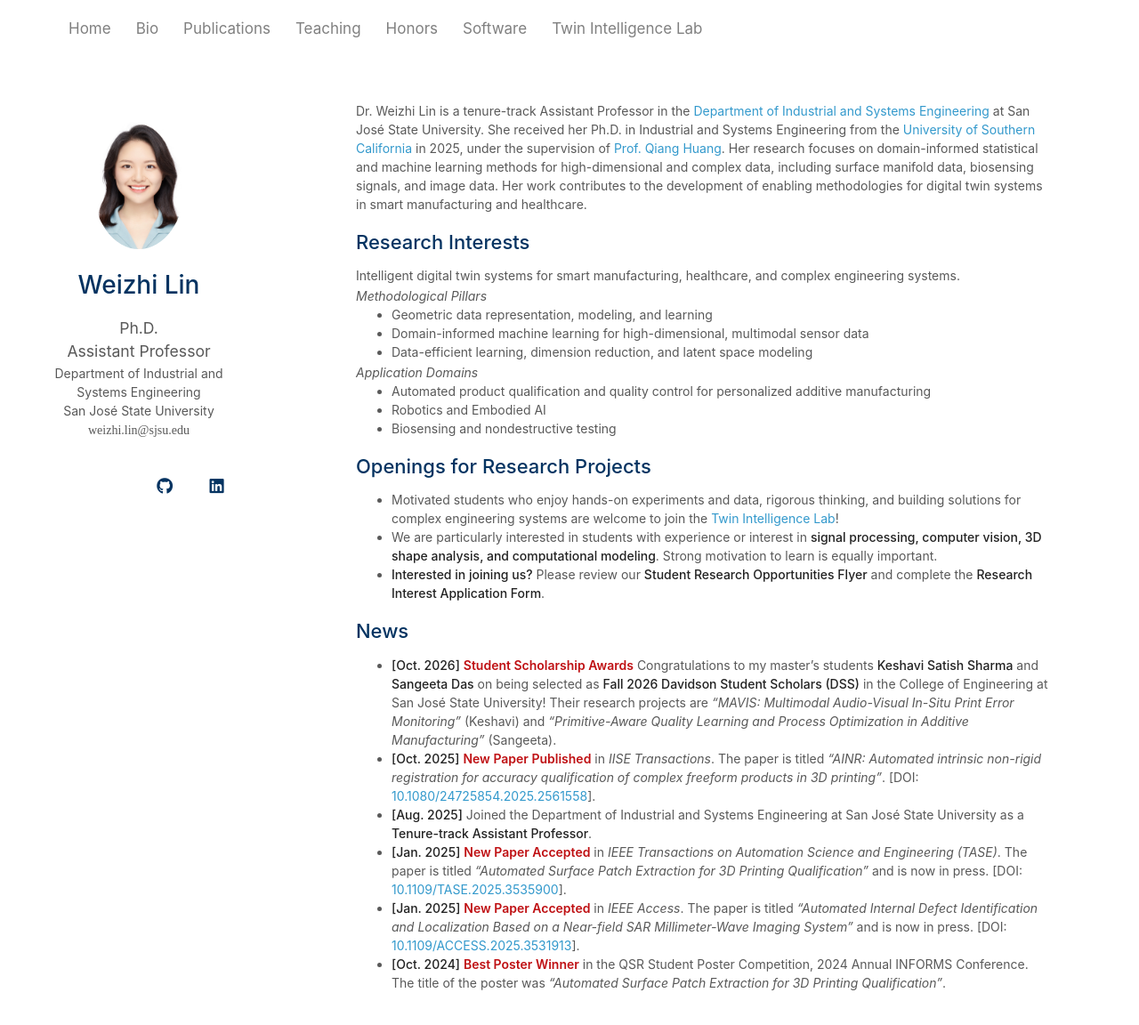
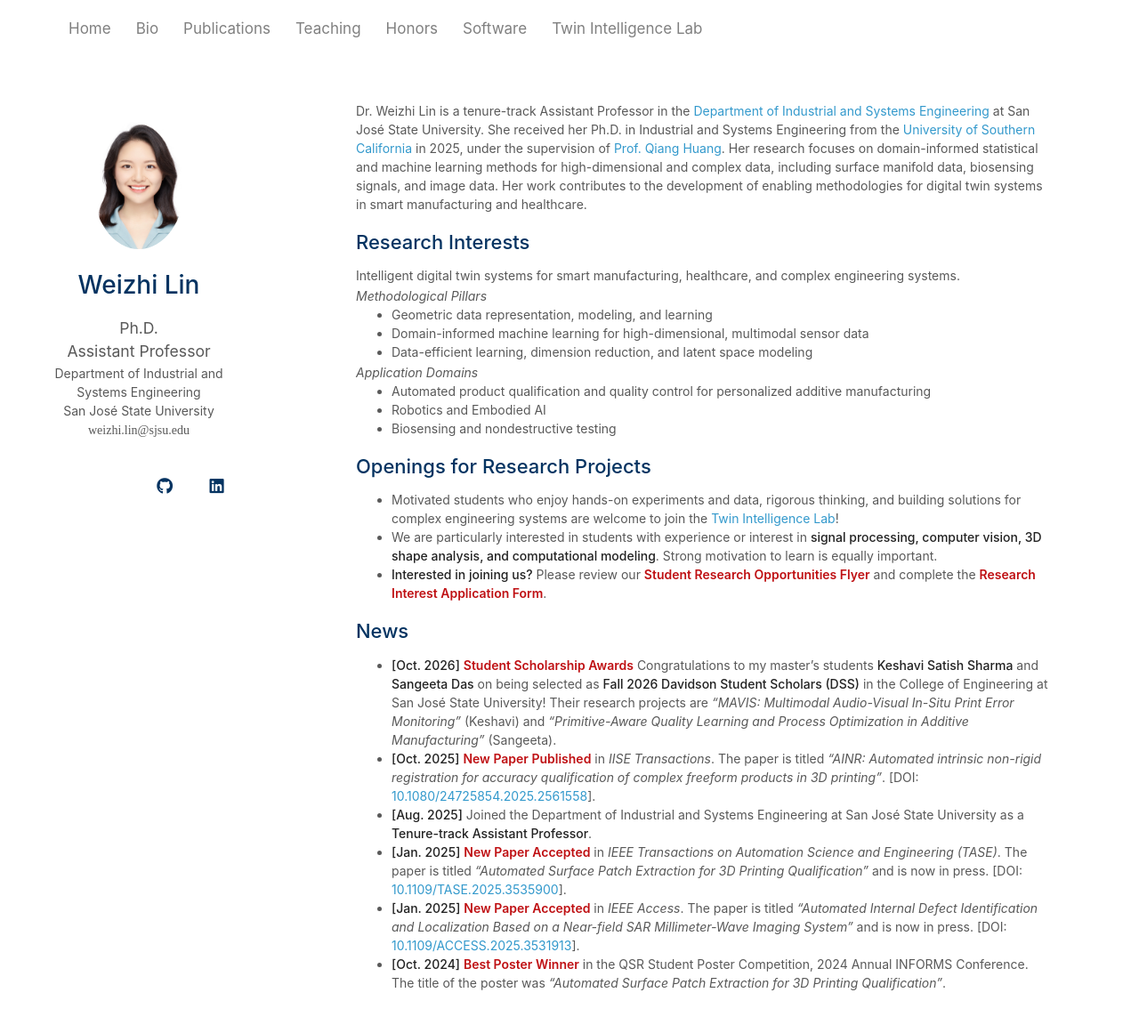
Before and after one commit to weizhi-lin/weizhi-lin.github.io, a Jekyll site: the page built from index.md, in a window 1280 px wide and 1206 px high. Shown: the top 1152 px of the window at 89% size. Built offline with Jekyll 4.4.1, drawn with Linux system fonts in a browser that asks for light colours; a style sheet for code colours, icons or effects is not loaded.

Commit message:
Enhance visibility of research opportunities links
Updated the Student Research Opportunities section with styled links for better visibility.

```diff
--- a/index.md
+++ b/index.md
@@ -28,7 +28,7 @@ Dr. Weizhi Lin is a tenure-track Assistant Professor in the [Department of Indus
 
 - Motivated students who enjoy hands-on experiments and data, rigorous thinking, and building solutions for complex engineering systems are welcome to join the [Twin Intelligence Lab](/lab/)!
 - We are particularly interested in students with experience or interest in **signal processing, computer vision, 3D shape analysis, and computational modeling**. Strong motivation to learn is equally important.
-- **Interested in joining us?** Please review our <a href="/assets/files/TI-Lab_WeizhiLin_Fall2026.pdf" target="_blank" rel="noopener"><strong>Student Research Opportunities Flyer</strong></a> and complete the <a href="https://forms.gle/BchCf2Q5z1SqpaN47" target="_blank" rel="noopener"><strong>Research Interest Application Form</strong></a>.
+- **Interested in joining us?** Please review our <a href="/assets/files/TI-Lab_WeizhiLin_Fall2026.pdf" target="_blank" rel="noopener" style="color:#BF1013; font-weight:600;">Student Research Opportunities Flyer</a> and complete the <a href="https://forms.gle/BchCf2Q5z1SqpaN47" target="_blank" rel="noopener" style="color:#BF1013; font-weight:600;">Research Interest Application Form</a>.
 
 ## News
 - **[Oct. 2026]** **<strong style="color:#BF1013; font-weight:600">Student Scholarship Awards</strong>** Congratulations to my master's students **Keshavi Satish Sharma** and **Sangeeta Das** on being selected as **Fall 2026 Davidson Student Scholars (DSS)** in the College of Engineering at San José State University! Their research projects are *“MAVIS: Multimodal Audio-Visual In-Situ Print Error Monitoring”* (Keshavi) and *“Primitive-Aware Quality Learning and Process Optimization in Additive Manufacturing”* (Sangeeta).
```
